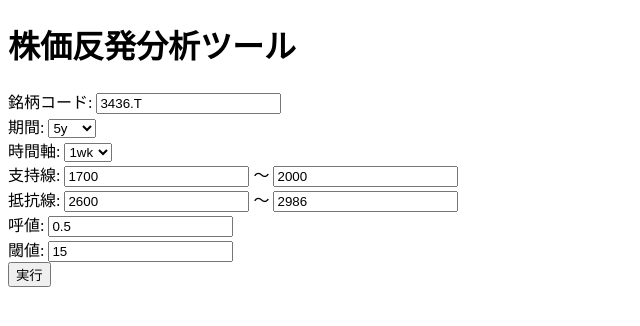
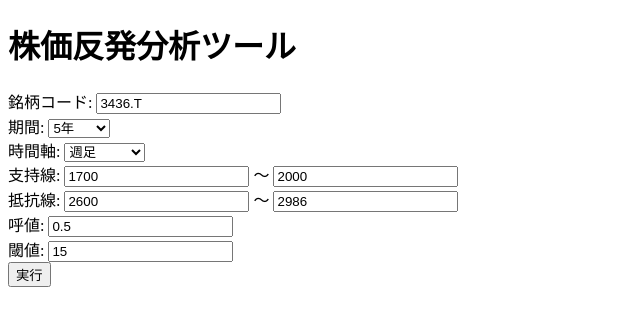
Before and after one commit to moetam/stock, a Flask app: page / in a window 1280 px wide. Shown: the top 326 px of the page, without its empty margins (0-640 px from the left). Run offline with Flask 3, Linux system fonts and the light colour scheme.

Commit message:
Add files via upload

```diff
--- a/templates/index.html
+++ b/templates/index.html
@@ -7,23 +7,49 @@
 </head>
 <body>
     <h1>株価反発分析ツール</h1>
+
+    <!-- エラーメッセージを表示 -->
+    {% if error_message %}
+        <div style="color: red; font-weight: bold;">
+            {{ error_message }}
+        </div>
+    {% endif %}
+
     <form method="POST">
         <label>銘柄コード: <input type="text" name="ticker" value="{{ request.form.get('ticker', '3436.T') }}"></label><br>
         <label>期間:
             <select name="period">
-                {% for p in ["1d", "5d", "1mo", "3mo", "6mo", "1y", "2y", "5y", "10y", "ytd", "max"] %}
-                    <option value="{{ p }}" {% if request.form.get('period', '5y') == p %}selected{% endif %}>{{ p }}</option>
-                {% endfor %}
+                <option value="1d">1日</option>
+                <option value="5d">5日</option>
+                <option value="1mo">1ヶ月</option>
+                <option value="3mo">3ヶ月</option>
+                <option value="6mo">6ヶ月</option>
+                <option value="1y">1年</option>
+                <option value="2y">2年</option>
+                <option value="5y" selected>5年</option>
+                <option value="10y">10年</option>
+                <option value="ytd">年初来</option>
+                <option value="max">最大</option>
             </select>
         </label><br>
 
         <label>時間軸:
             <select name="interval">
-                {% for i in ["1m", "2m", "5m", "15m", "30m", "60m", "90m", "1d", "5d", "1wk", "1mo", "3mo"] %}
-                    <option value="{{ i }}" {% if request.form.get('interval', '1wk') == i %}selected{% endif %}>{{ i }}</option>
-                {% endfor %}
+                <option value="1m">1分足</option>
+                <option value="2m">2分足</option>
+                <option value="5m">5分足</option>
+                <option value="15m">15分足</option>
+                <option value="30m">30分足</option>
+                <option value="60m">1時間足</option>
+                <option value="90m">1.5時間足</option>
+                <option value="1d">日足</option>
+                <option value="5d">5日足</option>
+                <option value="1wk" selected>週足</option>
+                <option value="1mo">月足</option>
+                <option value="3mo">3ヶ月足</option>
             </select>
         </label><br>
+
         <label>支持線: <input type="text" name="support_min" value="{{ request.form.get('support_min', '1700') }}"> 〜
             <input type="text" name="support_max" value="{{ request.form.get('support_max', '2000') }}"></label><br>
         <label>抵抗線: <input type="text" name="resistance_min" value="{{ request.form.get('resistance_min', '2600') }}"> 〜
```
